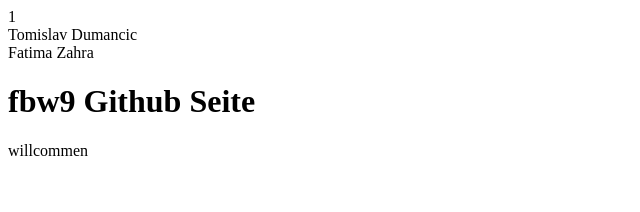
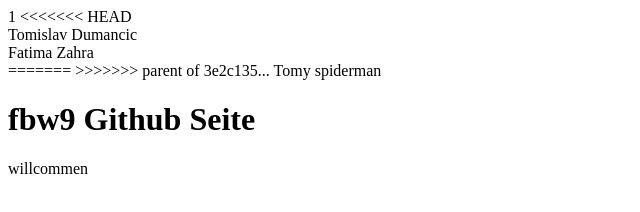
Before and after one commit to galymax/fbw9, a plain HTML site: page index1.html in a window 1280 px wide. Shown: the whole page, without its empty margins (0-640 px from the left). Drawn offline with Linux system fonts and the light colour scheme.

```diff
--- a/index1.html
+++ b/index1.html
@@ -4,8 +4,11 @@
 hallo fbw9 Guten Morgen
 </title>
 <body>
+<<<<<<< HEAD
 <div>Tomislav Dumancic</div>
 <div>Fatima Zahra</div>
+=======
+>>>>>>> parent of 3e2c135... Tomy spiderman
 <h1>fbw9 Github Seite</h1>
 <p>willcommen </p>
 </body>
```
